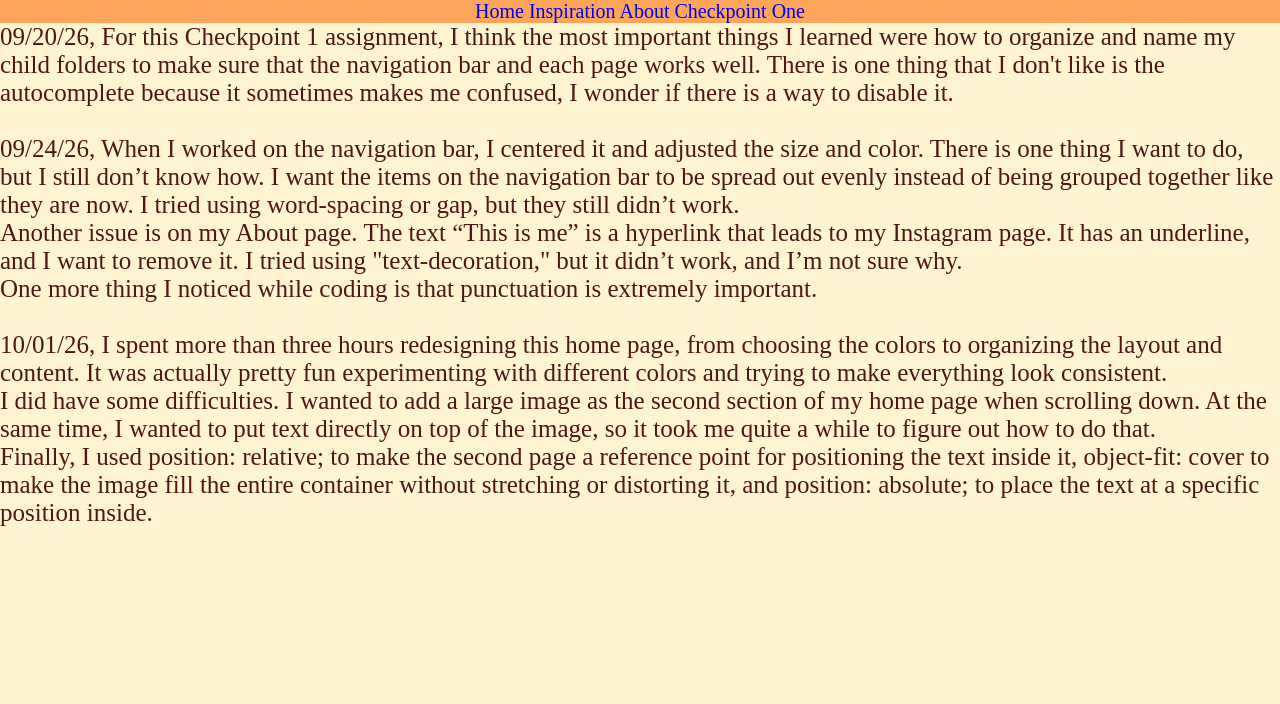
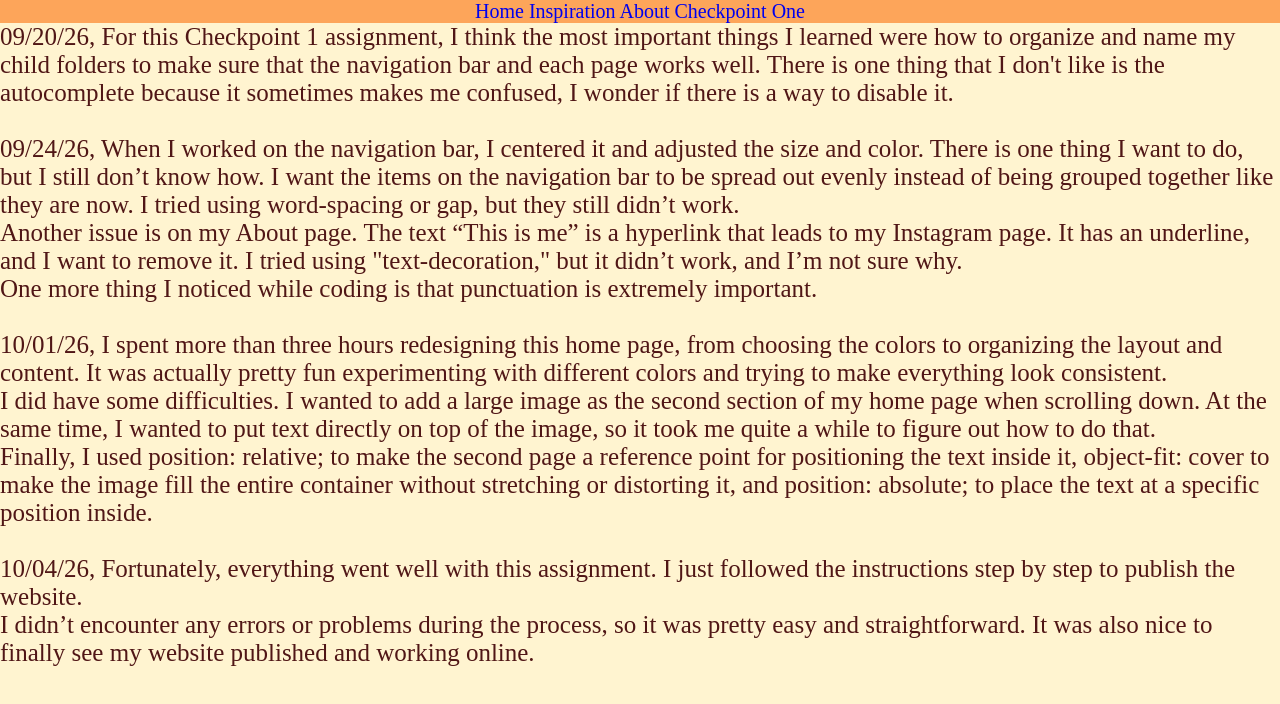
Before and after one commit to nguyenbui7/Sketchbook, a plain HTML site: page checkpoint_one/checkpoint_one.html in a window 1280 px wide. Drawn offline with Linux system fonts and the light colour scheme.

Commit message:
sketchbook

```diff
--- a/checkpoint_one/checkpoint_one.html
+++ b/checkpoint_one/checkpoint_one.html
@@ -28,6 +28,10 @@
     <p> I did have some difficulties. I wanted to add a large image as the second section of my home page when scrolling down. At the same time, I wanted to put text directly on top of the image, so it took me quite a while to figure out how to do that.</p>
     <p> Finally, I used position: relative; to make the second page a reference point for positioning the text inside it, object-fit: cover to make the image fill the entire container without stretching or distorting it, and position: absolute; to place the text at a specific position inside. </p>
     <br>
+    <p> 10/04/26, Fortunately, everything went well with this assignment. I just followed the instructions step by step to publish the website. </p>
+    <p>  I didn’t encounter any errors or problems during the process, so it was pretty easy and straightforward. It was also nice to finally see my website published and working online. </p>
+    <br>
+
 
 
 
```
